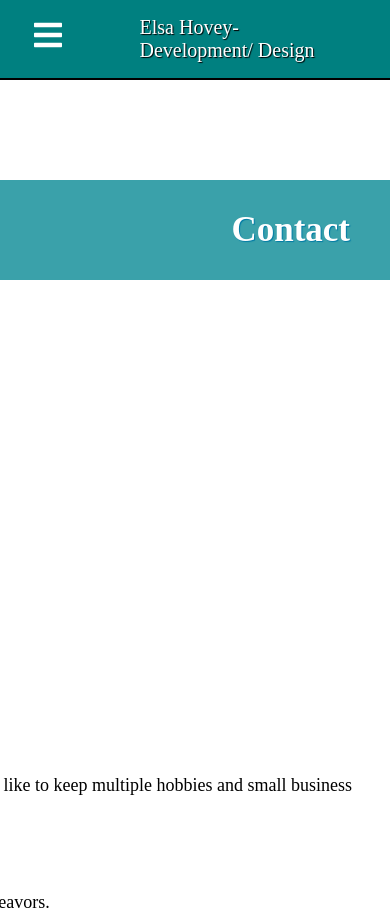
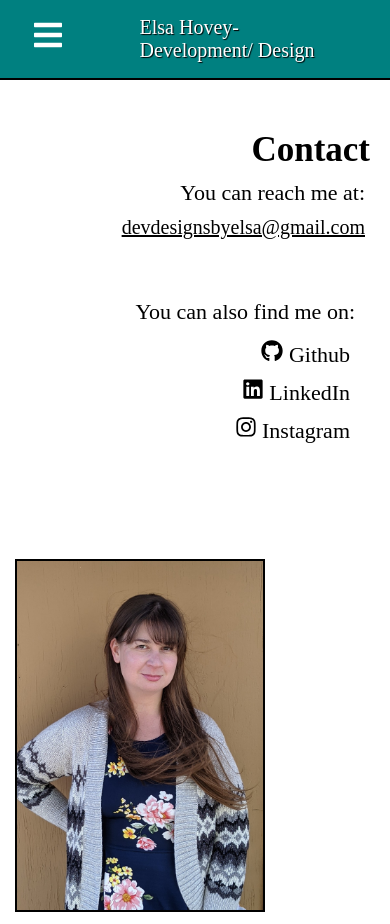
Before and after one commit to elsahv/the-laughing-coyote, a Next.js app: page /contact in a window 390 px wide. Built offline with nearby package versions, Linux system fonts and the light colour scheme.

Commit message:
adjust contact mobile css

```diff
--- a/components/About.js
+++ b/components/About.js
@@ -10,7 +10,11 @@ export const Wrapper = styled.div`
   justify-content: center;
 
   @media only screen and (max-width: 600px) {
-    padding: 0 0 0 80px;
+    // background: pink;
+  }
+
+  @media only screen and (max-width: 531px) {
+    // background: lightgreen;
   }
 `;
 
@@ -39,7 +43,22 @@ export const ImageWrapper = styled.div`
   @media only screen and (max-width: 600px) {
     left: 50%;
     transform: translateX(-50%);
-    margin-left: 20px;
+    margin-left: 240px;
+    margin-top: 100px;
+  }
+
+  @media only screen and (max-width: 531px) {
+    // left: 50%;
+    // transform: translateX(-50%);
+    margin-left: 410px;
+  }
+
+  @media only screen and (max-width: 412px) {
+    margin-left: 430px;
+  }
+
+  @media only screen and (max-width: 384px) {
+    margin-left: 450px;
   }
 `;
 
@@ -66,8 +85,11 @@ export const AboutContent = styled.div`
   }
 
   @media only screen and (max-width: 600px) {
-    padding-left: 155px;
     font-size: 16px;
+    // background: orange;
+    margin-left: 400px;
+    padding-left: 195px;
+    padding-right: 15px;
   }
   @media only screen and (max-width: 390px) {
     padding-left: 175px;
@@ -79,12 +101,35 @@ export const AboutTitle = styled.h4`
   padding: 20px 0;
   text-decoration: underline;
   text-align: center;
+  @media only screen and (max-width: 600px) {
+    // background: green;
+    padding-left: 200px;
+    text-align: left;
+  }
+  @media only screen and (max-width: 531px) {
+    padding: 0 0 10px 380px;
+  }
+  @media only screen and (max-width: 400px) {
+    padding: 0 0 10px 440px;
+  }
 `;
 export const Paragraph = styled.p`
   padding: 10px 25px;
   margin-bottom: 25px;
   font-size: 18px;
   line-height: 1.5;
+
+  @media only screen and (max-width: 600px) {
+    padding: 0 0 0 200px;
+  }
+
+  @media only screen and (max-width: 531px) {
+    padding: 0 0 0 380px;
+  }
+
+  @media only screen and (max-width: 400px) {
+    padding: 0 0 10px 440px;
+  }
 `;
 
 const about = () => {
--- a/components/ContactSection.js
+++ b/components/ContactSection.js
@@ -5,7 +5,6 @@ export const ContentWrapper = styled.div`
   text-align: right;
   padding: 10px 20px;
   width: 1350px;
-  // height: 400px;
   margin-right: 10px;
 
   p {
@@ -14,7 +13,7 @@ export const ContentWrapper = styled.div`
   }
 
   @media only screen and (max-width: 600px) {
-    padding: 20px 15px;
+    padding: 0 15px;
   }
 `;
 
@@ -22,13 +21,10 @@ export const CTA = styled.div`
   display: flex;
   justify-content: center;
   flex-direction: column;
-  padding-top: 20px;
+  // background: pink;
   padding-left: 10px;
-
   a {
     font-size: 25px;
-    // font-weight: bold;
-    // margin: 20px 10px;
     color: #000;
     text-decoration: underline;
   }
--- a/components/Header.js
+++ b/components/Header.js
@@ -67,7 +67,7 @@ export const Logo = styled.h1`
   }
 
   @media only screen and (max-width: 834px) {
-    font-size: 40px;
+    font-size: 30px;
   }
 `;
 
@@ -78,6 +78,9 @@ export const PageID = styled.h2`
     color: #fff;
     text-decoration: none;
     text-shadow: 1px 1px 1px #000;
+  }
+  @media only screen and (max-width: 834px) {
+    font-size: 28px;
   }
 `;
 
--- a/components/Layout.js
+++ b/components/Layout.js
@@ -27,7 +27,7 @@ const Wrapper = styled.div`
   }
 
   @media only screen and (max-width: 600px) {
-    margin: 0px;
+    margin: 0;
   }
 `;
 
--- a/components/Sidebar.js
+++ b/components/Sidebar.js
@@ -11,11 +11,13 @@ const Wrapper = styled.div`
     @media only screen and (max-width: 600px) {
       background-color: teal;
       border-bottom: solid 2px black;
-      height: 80px;
+      height: 110px;
       display: flex;
       justify-content: start;
       align-items: center;
-      z-index: 10000;
+    }
+    @media only screen and (max-width: 531px) {
+      height: 80px;
     }
   }
 
@@ -88,14 +90,17 @@ const Wrapper = styled.div`
 `;
 
 const SidebarLogo = styled.div`
-  font-size: 20px;
+  font-size: 30px;
   color: #fff;
   text-shadow: 1px 1px 1px #000;
   display: flex;
   justify-content: center;
   padding: 25px;
-  // background: red;
   width: 100%;
+
+  @media only screen and (max-width: 531px) {
+    font-size: 20px;
+  }
 `;
 
 function Navbar() {
--- a/pages/contact.js
+++ b/pages/contact.js
@@ -18,18 +18,25 @@ export const Title = styled.h2`
   margin-top: 55px;
   margin-left: 255px;
   padding: 30px 40px 30px 300px;
-  background: #3aa1aa;
+  background: teal;
   color: #fff;
   text-shadow: 1px 1px 1px rgb(0, 123, 165);
   text-align: right;
 
   @media only screen and (max-width: 1024px) {
-    font-size: 35px;
-    margin: 100px 0 0 100px;
+    margin: auto;
+    padding-top: 100px;
   }
 
-  @media only screen and (max-width: 834px) {
-    // font-size: 35px;
+  @media only screen and (max-width: 600px) {
+    font-size: 35px;
+    background: none;
+    margin: 0;
+    padding-top: 50px;
+    padding-bottom: 0px;
+    padding-right: 20px;
+    color: #000;
+    text-shadow: none;
   }
 `;
 
@@ -47,11 +54,12 @@ const contact = () => {
         transition={{ delay: 0.3, duration: 0.5 }}
       >
         <Title>Contact</Title>
+        <ContactSection />
 
         <AboutFooter id="about-mobile">
           <About />
         </AboutFooter>
-        <ContactSection />
+        {/* <ContactSection /> */}
       </motion.div>
     </>
   );
```
